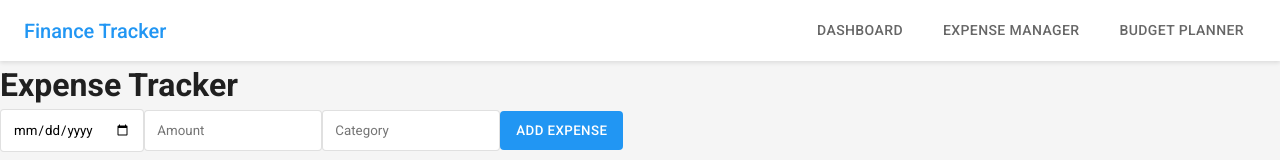
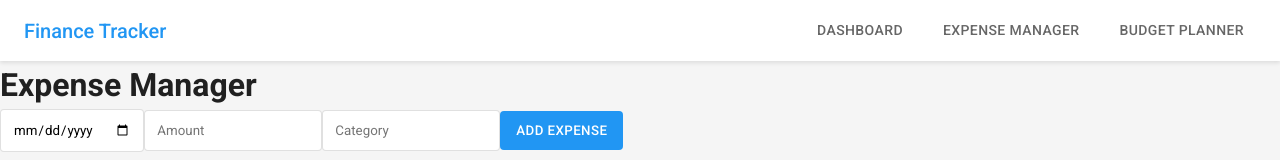
Before and after one commit to SaiMani-Ritish/Personal-Finance-Tracker, a React (Create React App) app in the folder frontend/: page /expenses in a window 1280 px wide. Shown: the top 160 px of the page. Built offline with nearby package versions, Linux system fonts and the light colour scheme.

Commit message:
renamed expense-manger

```diff
--- a/frontend/package.json
+++ b/frontend/package.json
@@ -7,6 +7,7 @@
     "@testing-library/jest-dom": "^6.6.3",
     "@testing-library/react": "^16.2.0",
     "@testing-library/user-event": "^13.5.0",
+    "axios": "^1.7.9",
     "react": "^19.0.0",
     "react-dom": "^19.0.0",
     "react-router-dom": "^7.1.5",
@@ -36,5 +37,8 @@
       "last 1 firefox version",
       "last 1 safari version"
     ]
+  },
+  "devDependencies": {
+    "ajv": "^8.17.1"
   }
 }
--- a/frontend/src/App.js
+++ b/frontend/src/App.js
@@ -3,7 +3,7 @@ import React from 'react';
 import { BrowserRouter as Router, Routes, Route } from 'react-router-dom';
 import Navbar from './components/Navbar';
 import Dashboard from './components/Dashboard';
-import ExpenseTracker from './components/ExpenseTracker';
+import ExpenseManager from './components/ExpenseManager';
 import BudgetPlanner from './components/BudgetPlanner';
 
 function App() {
@@ -13,7 +13,7 @@ function App() {
         <Navbar />
         <Routes>
           <Route path="/" element={<Dashboard />} />
-          <Route path="/expenses" element={<ExpenseTracker />} />
+          <Route path="/expenses" element={<ExpenseManager />} />
           <Route path="/budget" element={<BudgetPlanner />} />
         </Routes>
       </div>
--- a/frontend/src/components/BudgetPlanner.js
+++ b/frontend/src/components/BudgetPlanner.js
@@ -1,4 +1,3 @@
-// src/components/BudgetPlanner.js
 import React from 'react';
 
 function BudgetPlanner() {
--- a/frontend/src/components/ChatBot.js
+++ b/frontend/src/components/ChatBot.js
@@ -1,4 +1,3 @@
-// src/components/ChatBot.js
 import React from 'react';
 
 function ChatBot() {
--- a/frontend/src/components/Dashboard.js
+++ b/frontend/src/components/Dashboard.js
@@ -1,4 +1,3 @@
-// src/components/Dashboard.js
 import React from 'react';
 import ChatBot from './ChatBot';
 
--- a/frontend/src/components/ExpenseTracker.js
+++ b/frontend/src/components/ExpenseManager.js
@@ -1,10 +1,9 @@
-// src/components/ExpenseTracker.js
 import React from 'react';
 
-function ExpenseTracker() {
+function ExpenseManager() {
   return (
-    <div className="expense-tracker">
-      <h1>Expense Tracker</h1>
+    <div className="expense-manager">
+      <h1>Expense Manager</h1>
       <div className="expense-form">
         <form>
           <input type="date" placeholder="Date" />
@@ -17,4 +16,4 @@ function ExpenseTracker() {
   );
 }
 
-export default ExpenseTracker;
+export default ExpenseManager;
--- a/frontend/src/index.js
+++ b/frontend/src/index.js
@@ -7,6 +7,6 @@ import './styles/App.css';
 const root = ReactDOM.createRoot(document.getElementById('root'));
 root.render(
   <React.StrictMode>
-    <App />
+      <App />
   </React.StrictMode>
 );
```
Also changed, not shown: 2 other files (tests, documents, lock files or other folders).
